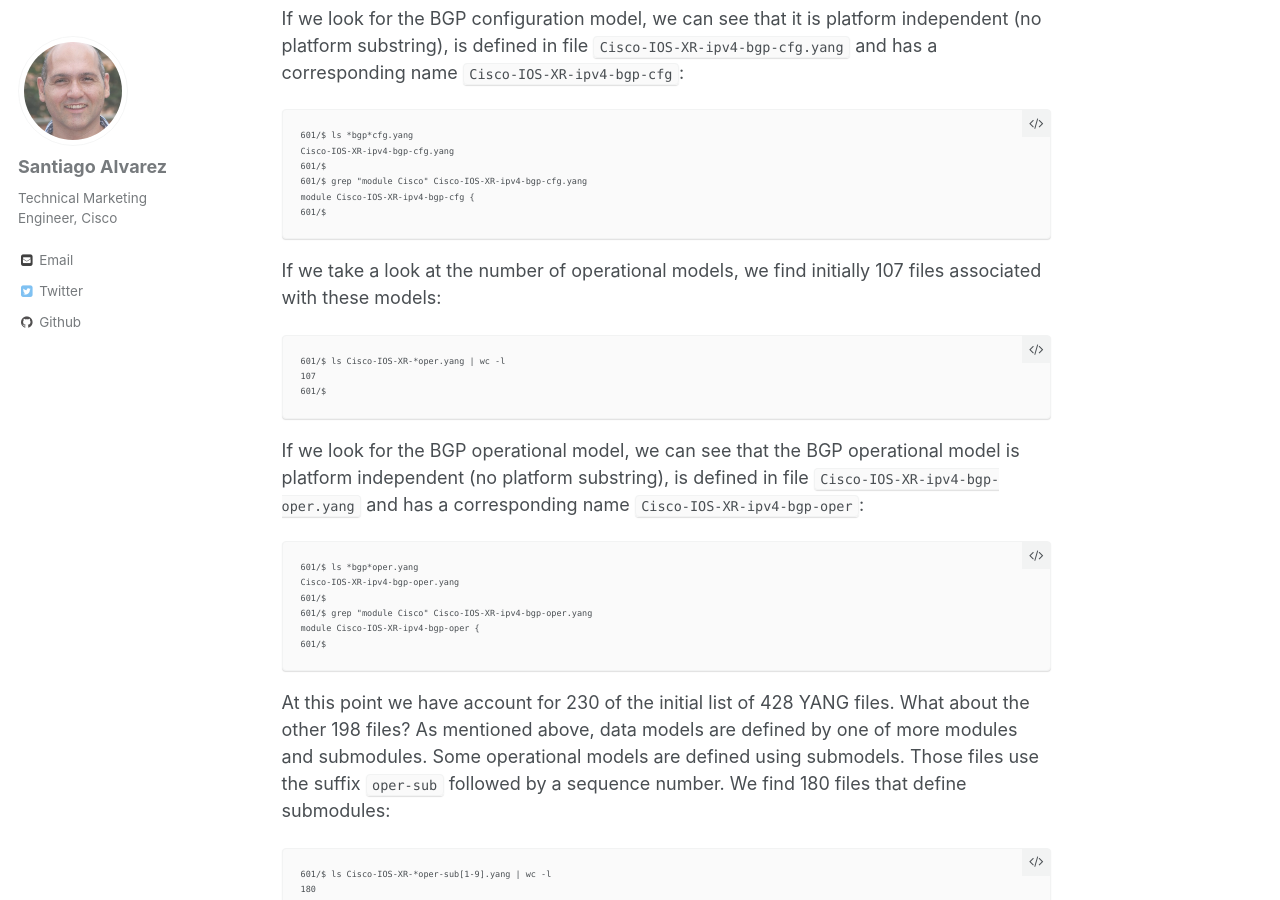
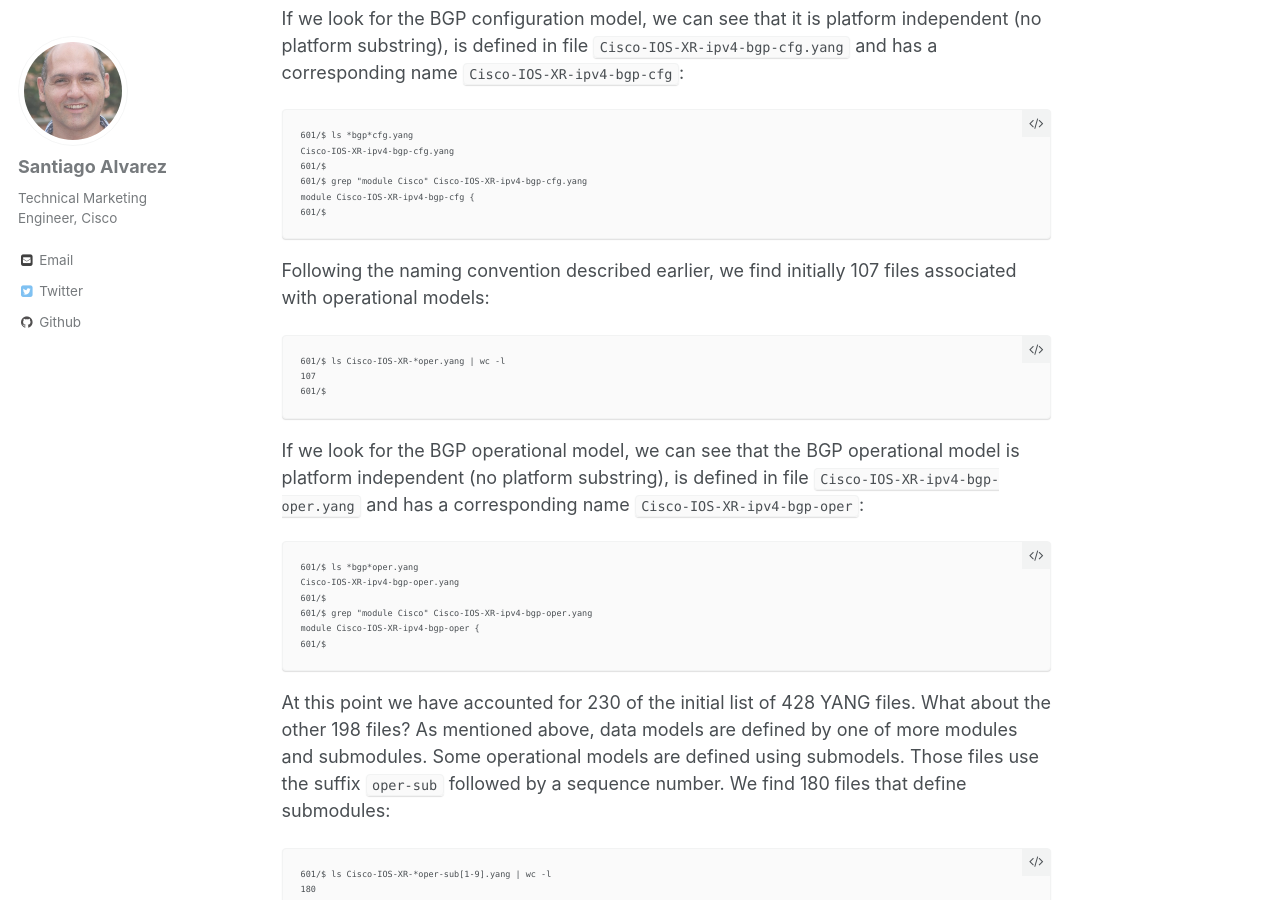
Before and after one commit to xrdocs/programmability, a Jekyll site: the page built from _tutorials/2016-09-15-xr-data-model-overview.md, in a window 1280 px wide and 900 px high, scrolled down 1732 px. Built offline with Jekyll 4.4.1, drawn with Linux system fonts in a browser that asks for light colours; comment, search, counter and statistics services are not loaded.

Commit message:
Add minor edits to data model tutorial

````diff
--- a/_tutorials/2016-09-15-xr-data-model-overview.md
+++ b/_tutorials/2016-09-15-xr-data-model-overview.md
@@ -68,7 +68,7 @@ module Cisco-IOS-XR-ipv4-bgp-cfg {
 601/$
 ```
 
-If we take a look at the number of operational models, we find initially 107 files associated with these models:
+Following the naming convention described earlier, we find initially 107 files associated with operational models:
 
 ```
 601/$ ls Cisco-IOS-XR-*oper.yang | wc -l
@@ -87,7 +87,7 @@ module Cisco-IOS-XR-ipv4-bgp-oper {
 601/$
 ```
 
-At this point we have account for 230 of the initial list of 428 YANG files.  What about the other 198 files?  As mentioned above, data models are defined by one of more modules and submodules. Some operational models are defined using submodels.  Those files use the suffix `oper-sub` followed by a sequence number.  We find 180 files that define submodules:
+At this point we have accounted for 230 of the initial list of 428 YANG files.  What about the other 198 files?  As mentioned above, data models are defined by one of more modules and submodules. Some operational models are defined using submodels.  Those files use the suffix `oper-sub` followed by a sequence number.  We find 180 files that define submodules:
 
 ```
 601/$ ls Cisco-IOS-XR-*oper-sub[1-9].yang | wc -l
````
